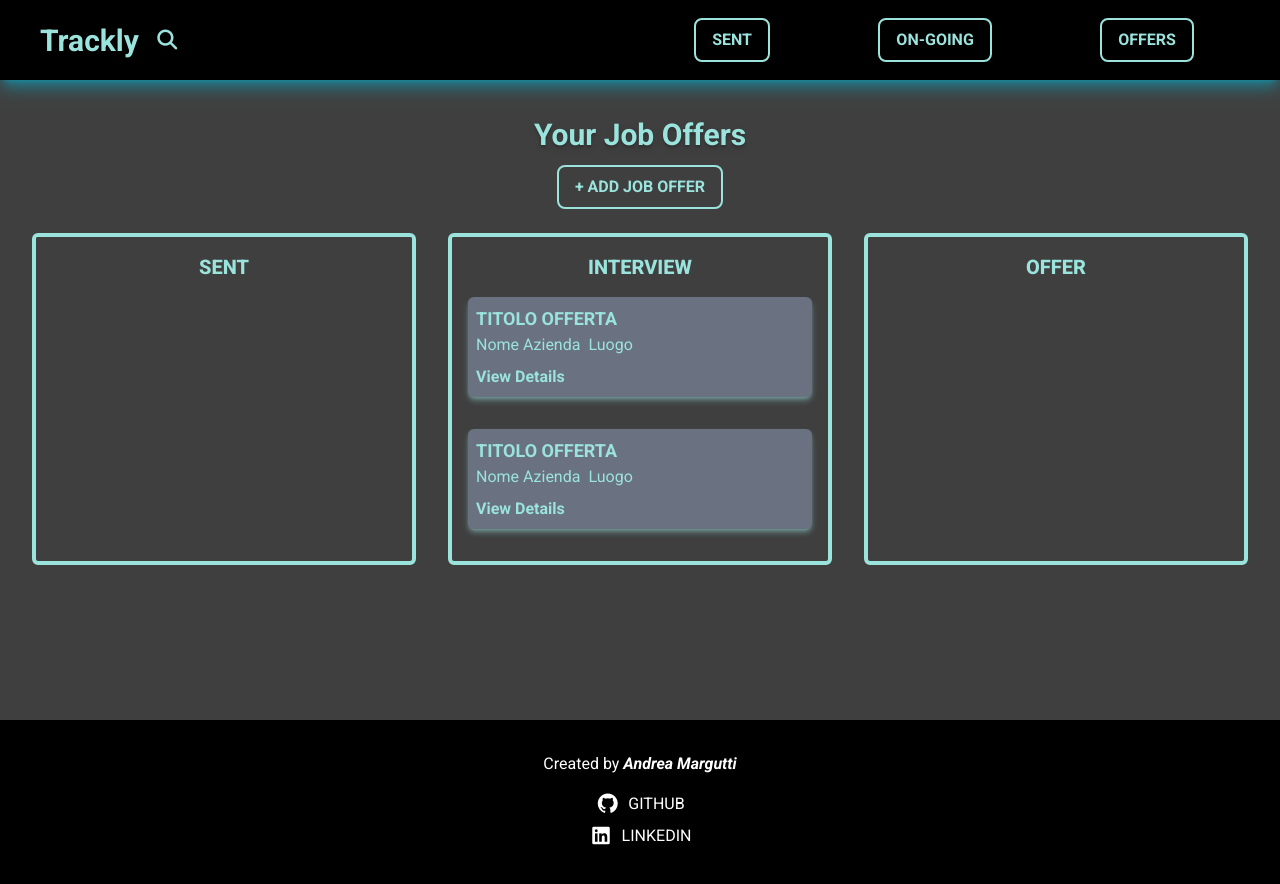
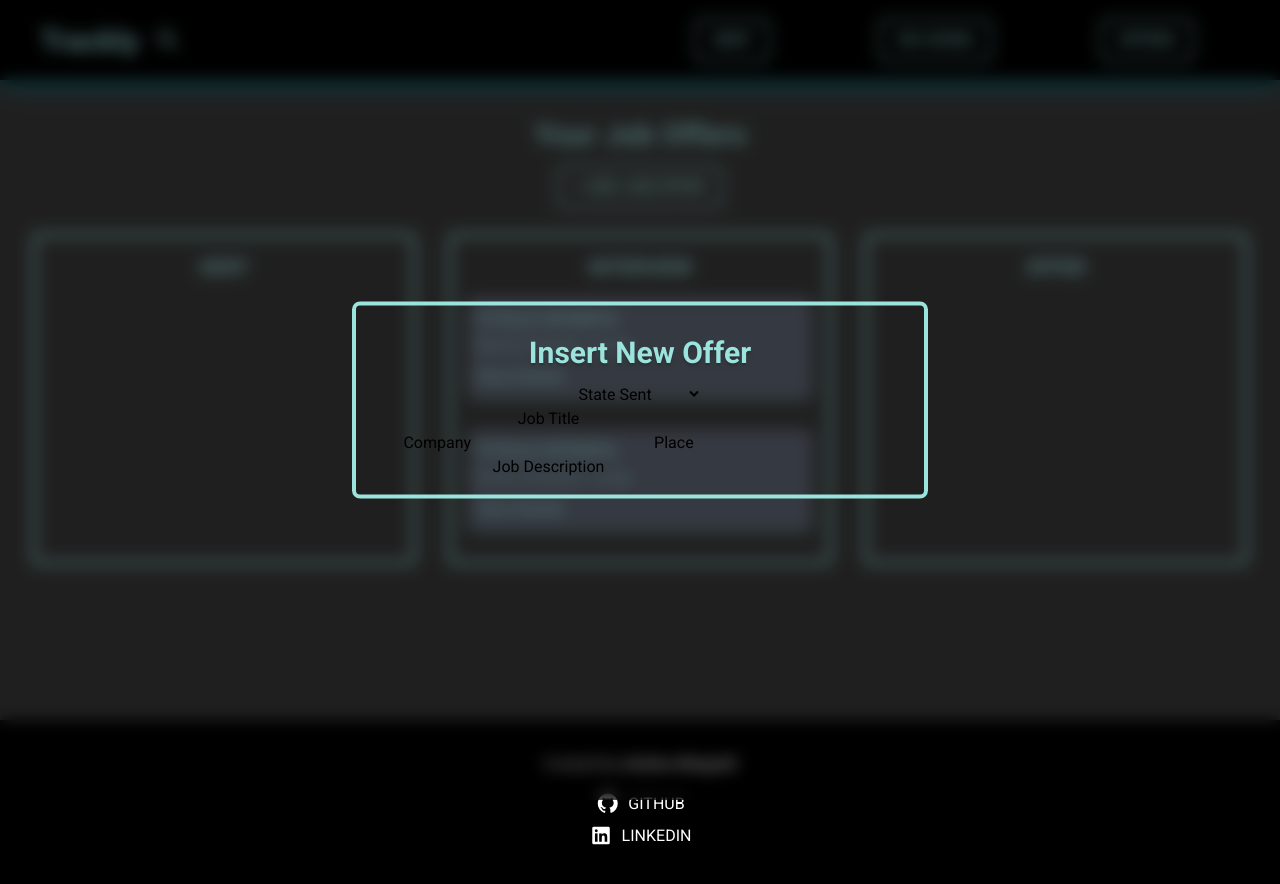
Before and after one commit to AndreaMargutti/job-tracker-react, a React (Vite) app: page / in a window 1280 px wide. Both pictures are taken after a click on the button "+ ADD JOB OFFER". Shown: the top 884 px of the page. Built offline with nearby package versions, Linux system fonts and the light colour scheme.

Commit message:
feat: implement Modal component with job offer form and toggle functionality in App

```diff
--- a/src/App.tsx
+++ b/src/App.tsx
@@ -1,8 +1,10 @@
 import Button from "./components/Button/Button";
 import Footer from "./components/Footer/Footer";
 import JobTab from "./components/JobTab/JobTab";
+import Modal from "./components/Modal/Modal";
 import Navbar from "./components/Navbar/Navbar";
 import Title from "./components/Title/Title";
+import { useState } from "react";
 
 const jobSections = [
   { id: 1, title: "Sent" },
@@ -46,6 +48,12 @@ function sections() {
 }
 
 function App() {
+  const [isModalOpen, setIsModalOpen] = useState(false);
+
+  const toggleModal = () => {
+    setIsModalOpen(!isModalOpen);
+  };
+
   return (
     <>
       <Navbar />
@@ -57,7 +65,9 @@ function App() {
             variant="primary"
             text="+ Add Job Offer"
             isSelected={false}
+            onSelect={toggleModal}
           />
+          <Modal isOpen={isModalOpen} />
         </div>
         <section className="grid grid-cols-3 gap-8 px-8 pb-8">
           {sections()}
--- a/src/components/Modal/Modal.tsx
+++ b/src/components/Modal/Modal.tsx
@@ -1,5 +1,38 @@
+import Title from "../Title/Title";
 import type { ModalProps } from "./ModalProps";
 
-export default function Modal({ isOpen, onClose }: ModalProps) {
+export default function Modal({ isOpen }: ModalProps) {
   if (!isOpen) return null;
+
+  return (
+    <div className="fixed inset-0 bg-black/50 backdrop-blur-sm z-10">
+      <div className="border-4 border-accent-azure rounded-lg p-4 min-w-xl absolute top-[50%] left-[50%] -translate-[50%]">
+        <Title title="Insert New Offer" />
+        <form action="" method="POST">
+          <div>
+            <label htmlFor="">State</label>
+            <select name="" id="">
+              <option value="Sent">Sent</option>
+              <option value="On-Going">On-Going</option>
+              <option value="Offer">Offers</option>
+            </select>
+          </div>
+          <div>
+            <label htmlFor="">Job Title</label>
+            <input type="text" />
+          </div>
+          <div>
+            <label htmlFor="">Company</label>
+            <input type="text" />
+            <label htmlFor="">Place</label>
+            <input type="text" name="" id="" />
+          </div>
+          <div>
+            <label htmlFor="">Job Description</label>
+            <input type="text" />
+          </div>
+        </form>
+      </div>
+    </div>
+  );
 }
--- a/src/components/Modal/ModalProps.ts
+++ b/src/components/Modal/ModalProps.ts
@@ -1,4 +1,3 @@
 export type ModalProps = {
   isOpen: boolean;
-  onClose: () => boolean;
 };
```
